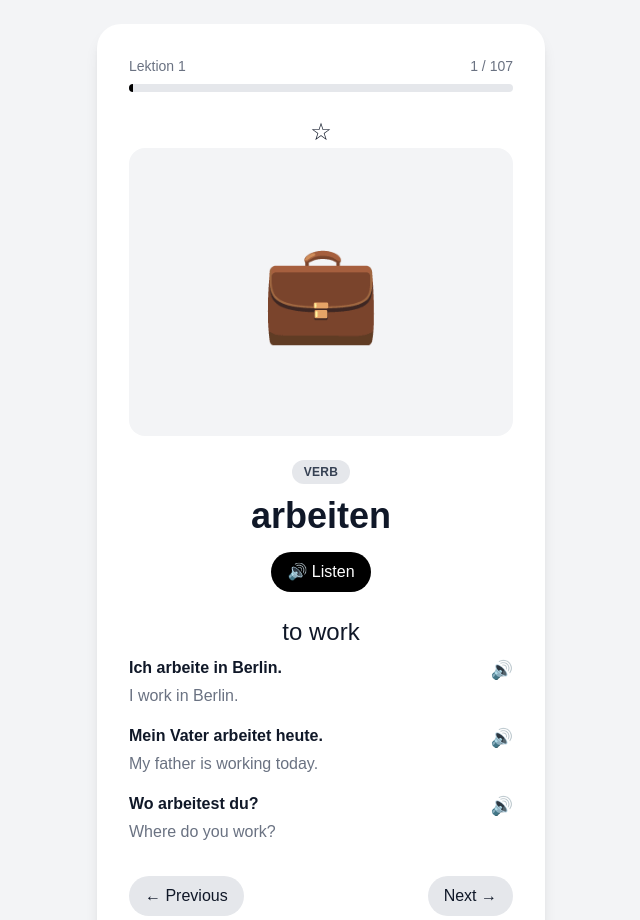
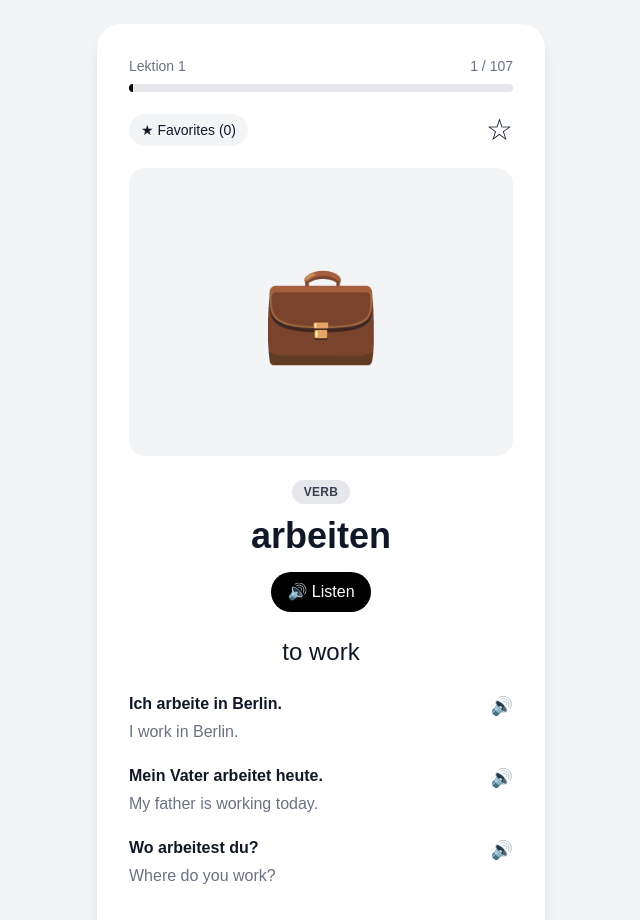
Before and after one commit to Faislam05/german-vocab-app, a Next.js app: page / in a window 1280 px wide. Shown: the top 920 px of the page, without its empty margins (319-959 px from the left). Built offline with nearby package versions, Linux system fonts and the light colour scheme.

Commit message:
Add favorites-only study mode

```diff
--- a/src/app/page.tsx
+++ b/src/app/page.tsx
@@ -17,11 +17,11 @@ type VocabularyCard = {
   references: number[];
   tts_text: string;
   image_search: string;
+  emoji?: string;
   examples: Example[];
   article?: string;
   gender?: string;
   plural?: string;
-  emoji?: string;
 };
 
 type LessonData = {
@@ -34,6 +34,7 @@ type LessonData = {
 export default function Home() {
   const [lessonData, setLessonData] = useState<LessonData | null>(null);
   const [index, setIndex] = useState(0);
+
   const [favorites, setFavorites] = useState<string[]>(() => {
     if (typeof window === "undefined") return [];
 
@@ -41,6 +42,9 @@ export default function Home() {
 
     return savedFavorites ? JSON.parse(savedFavorites) : [];
   });
+
+  const [showFavoritesOnly, setShowFavoritesOnly] =
+    useState(false);
 
   useEffect(() => {
     fetch("/data/lektion_01_enriched_with_emojis.json")
@@ -61,10 +65,55 @@ export default function Home() {
     );
   }
 
-  const word = lessonData.vocabulary[index];
+  const visibleVocabulary = showFavoritesOnly
+    ? lessonData.vocabulary.filter((item) =>
+        favorites.includes(item.word)
+      )
+    : lessonData.vocabulary;
+
+  // Nothing has been favorited yet
+  if (visibleVocabulary.length === 0) {
+    return (
+      <main className="min-h-screen bg-gray-100 flex items-center justify-center p-6">
+        <div className="bg-white text-gray-900 rounded-3xl shadow-lg p-8 w-full max-w-md text-center">
+          <div className="text-6xl mb-6">☆</div>
+
+          <h1 className="text-2xl font-bold mb-3">
+            No favorites yet
+          </h1>
+
+          <p className="text-gray-500 mb-6">
+            Star some vocabulary words first, then you can
+            review them here.
+          </p>
+
+          <button
+            onClick={() => {
+              setShowFavoritesOnly(false);
+              setIndex(0);
+            }}
+            className="px-5 py-2 rounded-full bg-black text-white"
+          >
+            Show All Words
+          </button>
+        </div>
+      </main>
+    );
+  }
+
+  const word = visibleVocabulary[index];
+
+  function formatPartOfSpeech(value: string) {
+    return value
+      .replaceAll("_", " ")
+      .replace(/\b\w/g, (letter) => letter.toUpperCase());
+  }
 
   function speakWord() {
-    const speech = new SpeechSynthesisUtterance(word.tts_text);
+    const speech = new SpeechSynthesisUtterance(
+      word.tts_text
+    );
+
     speech.lang = "de-DE";
 
     window.speechSynthesis.cancel();
@@ -73,6 +122,7 @@ export default function Home() {
 
   function speakText(text: string) {
     const speech = new SpeechSynthesisUtterance(text);
+
     speech.lang = "de-DE";
 
     window.speechSynthesis.cancel();
@@ -80,24 +130,18 @@ export default function Home() {
   }
 
   function nextWord() {
-    if (!lessonData) return;
-
-    setIndex((index + 1) % lessonData.vocabulary.length);
+    setIndex(
+      (currentIndex) =>
+        (currentIndex + 1) % visibleVocabulary.length
+    );
   }
 
   function previousWord() {
-    if (!lessonData) return;
-
     setIndex(
-      (index - 1 + lessonData.vocabulary.length) %
-        lessonData.vocabulary.length
+      (currentIndex) =>
+        (currentIndex - 1 + visibleVocabulary.length) %
+        visibleVocabulary.length
     );
-  }
-
-  function formatPartOfSpeech(value: string) {
-    return value
-      .replaceAll("_", " ")
-      .replace(/\b\w/g, (letter) => letter.toUpperCase());
   }
 
   function toggleFavorite() {
@@ -109,7 +153,10 @@ export default function Home() {
           (favorite) => favorite !== word.word
         );
       } else {
-        updatedFavorites = [...currentFavorites, word.word];
+        updatedFavorites = [
+          ...currentFavorites,
+          word.word,
+        ];
       }
 
       localStorage.setItem(
@@ -121,14 +168,22 @@ export default function Home() {
     });
   }
 
+  function toggleFavoritesView() {
+    setShowFavoritesOnly((currentValue) => !currentValue);
+    setIndex(0);
+  }
+
   return (
     <main className="min-h-screen bg-gray-100 flex items-center justify-center p-6">
-      <div className="bg-white text-gray-900 rounded-3xl shadow-lg p-8 w-full max-w-md text-center">
-        <div className="mb-6">
+      <div className="bg-white text-gray-900 rounded-3xl shadow-lg p-8 w-full max-w-md">
+        {/* Lesson + progress */}
+
+        <div className="mb-5">
           <div className="flex justify-between text-sm text-gray-500 mb-2">
             <span>{lessonData.title}</span>
+
             <span>
-              {index + 1} / {lessonData.vocabulary.length}
+              {index + 1} / {visibleVocabulary.length}
             </span>
           </div>
 
@@ -137,20 +192,37 @@ export default function Home() {
               className="h-full bg-black transition-all duration-300"
               style={{
                 width: `${
-                  ((index + 1) / lessonData.vocabulary.length) * 100
+                  ((index + 1) /
+                    visibleVocabulary.length) *
+                  100
                 }%`,
               }}
             />
           </div>
         </div>
 
+        {/* Favorites controls */}
+
+        <div className="flex items-center justify-between mb-5">
+          <button
+            onClick={toggleFavoritesView}
+            className="px-3 py-1.5 rounded-full bg-gray-100 text-sm hover:bg-gray-200"
+          >
+            {showFavoritesOnly
+              ? "Show All"
+              : `★ Favorites (${favorites.length})`}
+          </button>
+
           <button
             onClick={toggleFavorite}
-          className="text-2xl"
+            className="text-3xl hover:scale-110 transition-transform"
             aria-label="Toggle favorite"
           >
             {favorites.includes(word.word) ? "★" : "☆"}
           </button>
+        </div>
+
+        {/* Emoji visual */}
 
         <div className="w-full aspect-[4/3] rounded-2xl mb-6 bg-gray-100 flex items-center justify-center">
           <span className="text-8xl">
@@ -158,19 +230,24 @@ export default function Home() {
           </span>
         </div>
 
+        {/* Part of speech */}
+
         <div className="flex justify-center mb-3">
           <span className="text-xs font-semibold uppercase tracking-wide bg-gray-200 text-gray-700 px-3 py-1 rounded-full">
             {formatPartOfSpeech(word.part_of_speech)}
           </span>
         </div>
 
+        {/* Word */}
+
+        <div className="text-center">
           <h1 className="text-4xl font-bold mb-4">
             {word.display}
           </h1>
 
           <button
             onClick={speakWord}
-          className="mb-6 px-4 py-2 rounded-full bg-black text-white"
+            className="mb-6 px-4 py-2 rounded-full bg-black text-white hover:bg-gray-800"
           >
             🔊 Listen
           </button>
@@ -184,9 +261,13 @@ export default function Home() {
               Plural: {word.plural}
             </p>
           )}
+        </div>
 
-        <div className="text-left space-y-4">
-          {word.examples.map((example, exampleIndex) => (
+        {/* Example sentences */}
+
+        <div className="text-left space-y-5 mt-6">
+          {word.examples.map(
+            (example, exampleIndex) => (
               <div key={exampleIndex}>
                 <div className="flex items-start justify-between gap-3">
                   <p className="font-semibold">
@@ -194,7 +275,9 @@ export default function Home() {
                   </p>
 
                   <button
-                  onClick={() => speakText(example.de)}
+                    onClick={() =>
+                      speakText(example.de)
+                    }
                     className="text-lg hover:scale-110 transition-transform"
                     aria-label="Listen to sentence"
                   >
@@ -206,8 +289,11 @@ export default function Home() {
                   {example.en}
                 </p>
               </div>
-          ))}
+            )
+          )}
         </div>
+
+        {/* Navigation */}
 
         <div className="flex justify-between mt-8">
           <button
```
Lines whose indentation alone changed are shown as unchanged.
